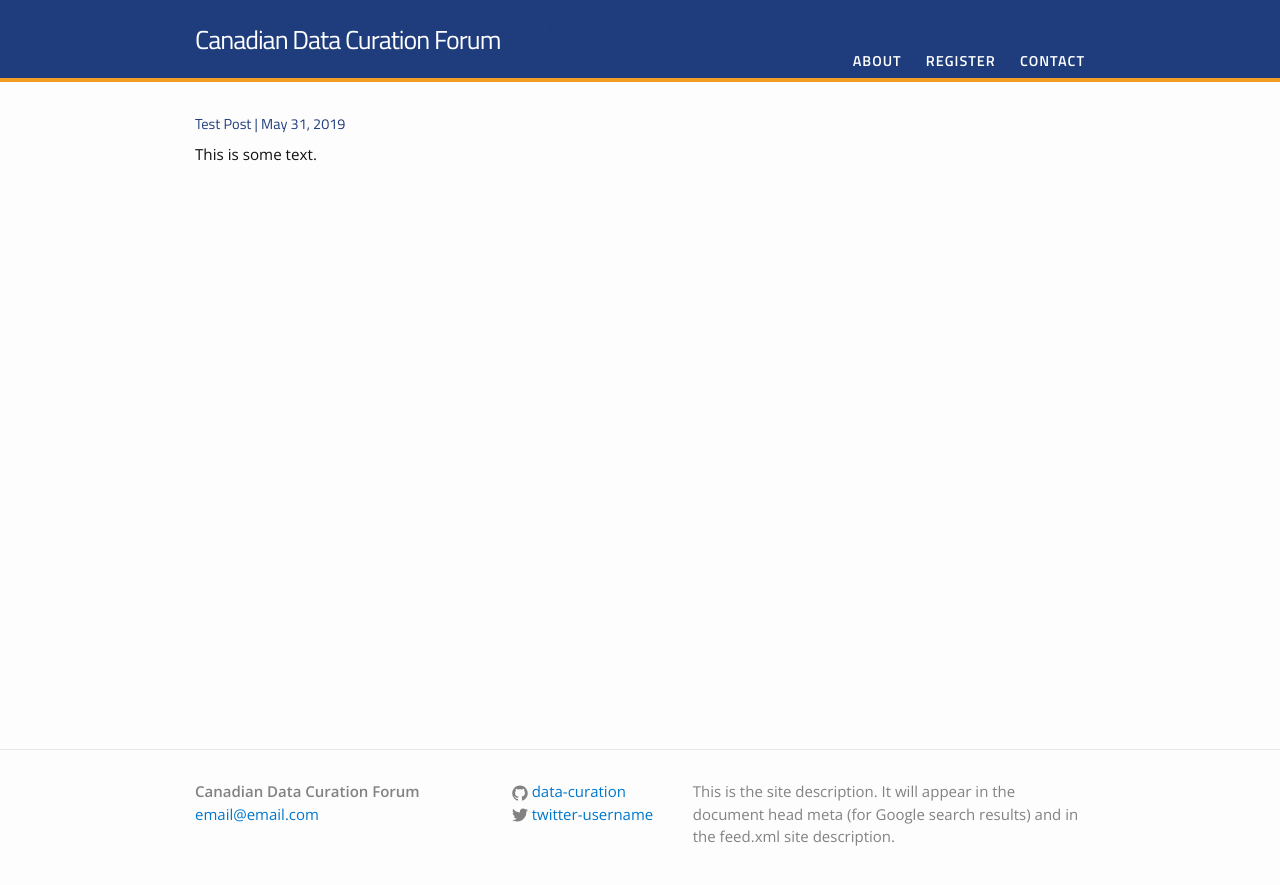
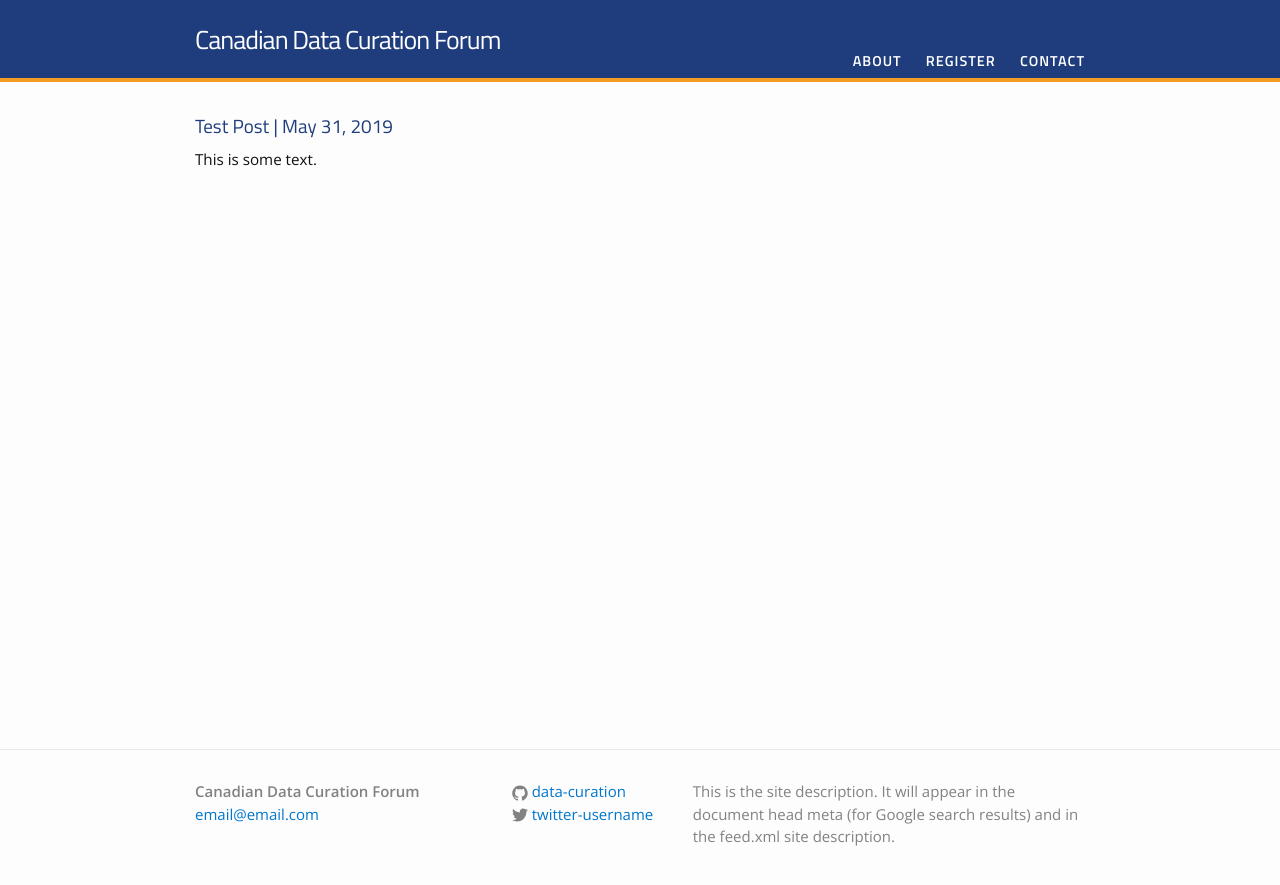
Before and after one commit to data-curation/data-curation.github.io, a Jekyll site: the page built from index.md, in a window 1280 px wide. Shown: the top 885 px of the page. Built offline with Jekyll 4.4.1, drawn with Linux system fonts in a browser that asks for light colours.

Commit message:
Update _layout.scss

```diff
--- a/_sass/_layout.scss
+++ b/_sass/_layout.scss
@@ -254,5 +254,5 @@ ul.listing li.listing-item a {
 	color: $clemson-blue;
 	font-weight: 400;
 	font-family: 'Titillium Web', sans-serif;
-	font-size: $base-font-size;
+	font-size: 1.25em;
 }
```
